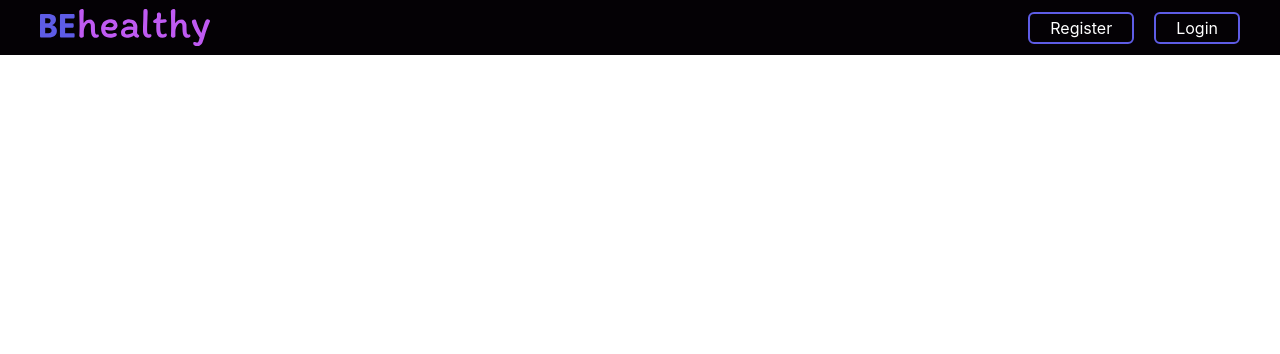
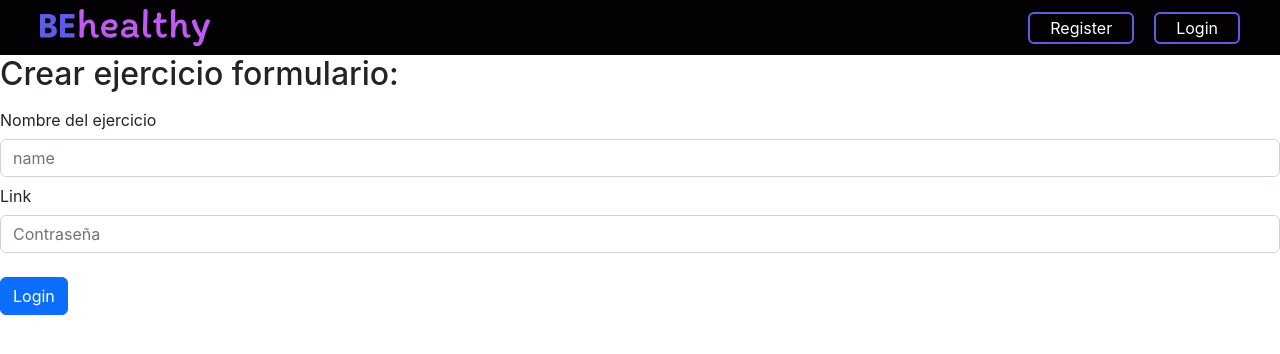
Before and after one commit to carlolb1232/be-healthy-app, a React (Create React App) app in the folder client/: page /create-excercise in a window 1280 px wide. Before the commit this address had no page. Shown: the top 354 px of the page. Built offline with nearby package versions, Linux system fonts and the light colour scheme.

Commit message:
creación de ejercicio y creación de rutina con ejercicio

```diff
--- a/client/src/App.js
+++ b/client/src/App.js
@@ -14,6 +14,7 @@ import ClientDiet from "./views/ClientDiet";
 import DietList from "./views/DietList";
 import ClientPeriods from "./views/ClientPeriods";
 import CreatePeriod from "./views/CreatePeriod";
+import CreateExcercise from "./views/CreateExcercise";
 
 function App() {
 
@@ -39,6 +40,8 @@ function App() {
           <Route path="/client-periods/:idUser" element={<ClientPeriods />} />
           {/* ESTA VISTA ES PARA CREAR UN PERIODO */}
           <Route path="/create-period/:idUser" element={<CreatePeriod />} />
+          {/* ESTA VISTA ES PARA CREAR EJERCICIOS */}
+          <Route path="/create-excercise" element={<CreateExcercise />} />
 
         </Routes>
       </UserProvider>
--- /dev/null
+++ b/client/src/components/ExcerciseForm.js
@@ -0,0 +1,59 @@
+import React from 'react';
+import { Formik, Field, Form, ErrorMessage } from "formik";
+import * as Yup from "yup";
+
+const ExcerciseForm = (props) => {
+
+  const { onSubmitProp } = props;
+
+
+  return (
+    <div >
+      <Formik
+        initialValues={{
+          name: '',
+          link: '',
+        }}
+        validationSchema={Yup.object().shape({
+          name: Yup.string()
+            .required("Por favor, ingresa un nombre"),
+
+          link: Yup.string()
+          .required("Por favor ingrese una contraseña")
+        })}
+
+        onSubmit={(values, { setSubmitting }) => {
+          onSubmitProp(values);
+        }}
+      >
+        {({
+          values,
+          errors,
+          touched,
+          handleSubmit,
+          //isSubmitting,
+          //validating,
+          valid,
+        }) => {
+          return (
+            <div>
+              <Form className="contact" method="post" onSubmit={handleSubmit}>
+                <label htmlFor="name" className="col-form-label">Nombre del ejercicio</label>
+                <Field id='name' type="text" placeholder="name" className={`form-control`} name='name' />
+                {errors.name && touched.name && <p>{errors.name}</p>}
+
+                <label htmlFor="link" className="col-sm-2 col-form-label">Link</label>
+                <Field id='link' type="text" placeholder="Contraseña" className={`form-control`} name='link' />
+                {errors.link && touched.link && <p>{errors.link}</p>}
+                <br></br>
+                <button className="btn btn-primary" type="submit" disabled={Object.values(errors).length > 0}>Login</button>
+              </Form>
+            </div>
+          );
+        }}
+      </Formik>
+    </div>
+  );
+}
+
+export default ExcerciseForm;
--- /dev/null
+++ b/client/src/components/RutineForm.js
@@ -0,0 +1,105 @@
+import React from 'react';
+import { useEffect, useState } from 'react';
+import { Formik, Field, Form, ErrorMessage } from "formik";
+import * as Yup from "yup";
+import { simpleGet } from '../services/simpleGet';
+
+const RutineForm = (props) => {
+
+  const [excercises, setExcercises] = useState([]);
+
+  const { onSubmitProp } = props;
+
+  const getAllExcercises = async () => {
+    try {
+      const response = await simpleGet(`http://localhost:8000/api/excercises`)
+      console.log(response.data.excercises)
+      setExcercises(response.data.excercises);
+    } catch (err) {
+      console.log(err)
+    }
+  }
+
+  useEffect(() => {
+    getAllExcercises()
+  }, []);
+
+  return (
+    <div >
+      <Formik
+        initialValues={{
+          excercise: '',
+          series: '',
+          reps: '',
+          rest: '',
+        }}
+        validationSchema={Yup.object().shape({
+          excercise: Yup.string()
+            .required("Por favor, ingresa un nombre"),
+
+          series: Yup.number()
+            .required("Por favor ingrese una contraseña"),
+
+          reps: Yup.number()
+            .required("Por favor ingrese una contraseña"),
+
+          rest: Yup.number()
+            .required("Por favor ingrese una contraseña"),
+
+        })}
+
+        onSubmit={(values, { setSubmitting }) => {
+          console.log(values)
+          onSubmitProp(values);
+        }}
+      >
+        {({
+          values,
+          errors,
+          touched,
+          handleSubmit,
+          //isSubmitting,
+          //validating,
+          valid,
+        }) => {
+          return (
+            <div>
+              <Form className="contact" method="post" onSubmit={handleSubmit}>
+
+                <label htmlFor="excercise" className="col-form-label">Nombre del ejercicio</label>
+                <Field id='excercise' as="select" type="text" placeholder="excercise" className={`form-control`} name='excercise'>
+                  <option value="" disabled>Elija una opcion</option>
+                  {
+                    excercises?.map(excercise=>{
+                      return(
+                        <option value={excercise._id}>{excercise.name}</option>
+                      )
+                    })
+                  }
+                </Field>
+                {errors.excercise && touched.excercise && <p>{errors.excercise}</p>}
+
+                <label htmlFor="series" className="col-form-label">Nombre del ejercicio</label>
+                <Field id='series' type="number" placeholder="series" className={`form-control`} name='series' />
+                {errors.series && touched.series && <p>{errors.series}</p>}
+
+                <label htmlFor="reps" className="col-form-label">Nombre del ejercicio</label>
+                <Field id='reps' type="number" placeholder="reps" className={`form-control`} name='reps' />
+                {errors.reps && touched.reps && <p>{errors.reps}</p>}
+
+                <label htmlFor="rest" className="col-form-label">Nombre del ejercicio</label>
+                <Field id='rest' type="number" placeholder="rest" className={`form-control`} name='rest' />
+                {errors.rest && touched.rest && <p>{errors.rest}</p>}
+
+                <br></br>
+                <button className="btn btn-primary" type="submit" disabled={Object.values(errors).length > 0}>Login</button>
+              </Form>
+            </div>
+          );
+        }}
+      </Formik>
+    </div>
+  );
+}
+
+export default RutineForm;
--- a/client/src/views/ClientRutines.js
+++ b/client/src/views/ClientRutines.js
@@ -5,13 +5,15 @@ import { simpleGet } from '../services/simpleGet';
 import styles from "./styles_modules/ClientRutines.module.css"
 import img_rutina from "../assets/img_rutinaUsuario.png"
 import { useUser } from "../contexts/userContext"
+import RutineForm from '../components/RutineForm';
+import { simplePost } from '../services/simplePost';
 
 const ClientRutines = () => {
 
   const { user, setUser } = useUser();
 
+  const navigate = useNavigate()
 
-  const navigate = useNavigate()
   const { idPeriod, idUser } = useParams()
   const [rutines, setRutines] = useState([1]);
   const [client, setClient] = useState();
@@ -32,7 +34,7 @@ const ClientRutines = () => {
       console.log("user", response.data)
       setClient(response.data)
     } catch (err) {
-
+      console.log(err)
     }
   }
 
@@ -40,6 +42,17 @@ const ClientRutines = () => {
     getRutines();
     getClient()
   }, []);
+
+  const createRutine = async (values) => {
+    try {
+      values.idPeriod = idPeriod
+      console.log("newvaluies",values)
+      const response = await simplePost(`http://localhost:8000/api/rutines`, values)
+      console.log(response.data)
+    } catch (err) {
+      console.log(err)
+    }
+  }
 
   return (
     <div className={styles.container}>
@@ -55,8 +68,9 @@ const ClientRutines = () => {
               <p>{client?.imc}</p>
             </div>
             <div className="create-rutine-form">
-
+              <button className='btn btn-primary' onClick={()=>navigate("/create-excercise")} >AGREGAR RUTINA</button>
             </div>
+            <RutineForm onSubmitProp={createRutine} />
           </div>
       }
       <div className={styles.containerRutina}>
--- /dev/null
+++ b/client/src/views/CreateExcercise.js
@@ -0,0 +1,28 @@
+import React from 'react';
+import { useNavigate } from 'react-router-dom';
+import ExcerciseForm from '../components/ExcerciseForm';
+import { simplePost } from '../services/simplePost';
+
+const CreateExcercise = () => {
+
+  const navigate = useNavigate();
+
+  const createExcercise = async (values) =>{
+    try {
+      const response = await simplePost(`http://localhost:8000/api/excercises/`, values);
+      console.log(response.data);
+      navigate(-1)
+    } catch (err) {
+      console.log(err)
+    }
+  }
+
+  return (
+    <div>
+      <h2>Crear ejercicio formulario:</h2>
+      <ExcerciseForm onSubmitProp={createExcercise}/>
+    </div>
+  );
+}
+
+export default CreateExcercise;
```
Also changed, not shown: 2 other files (tests, documents, lock files or other folders).
